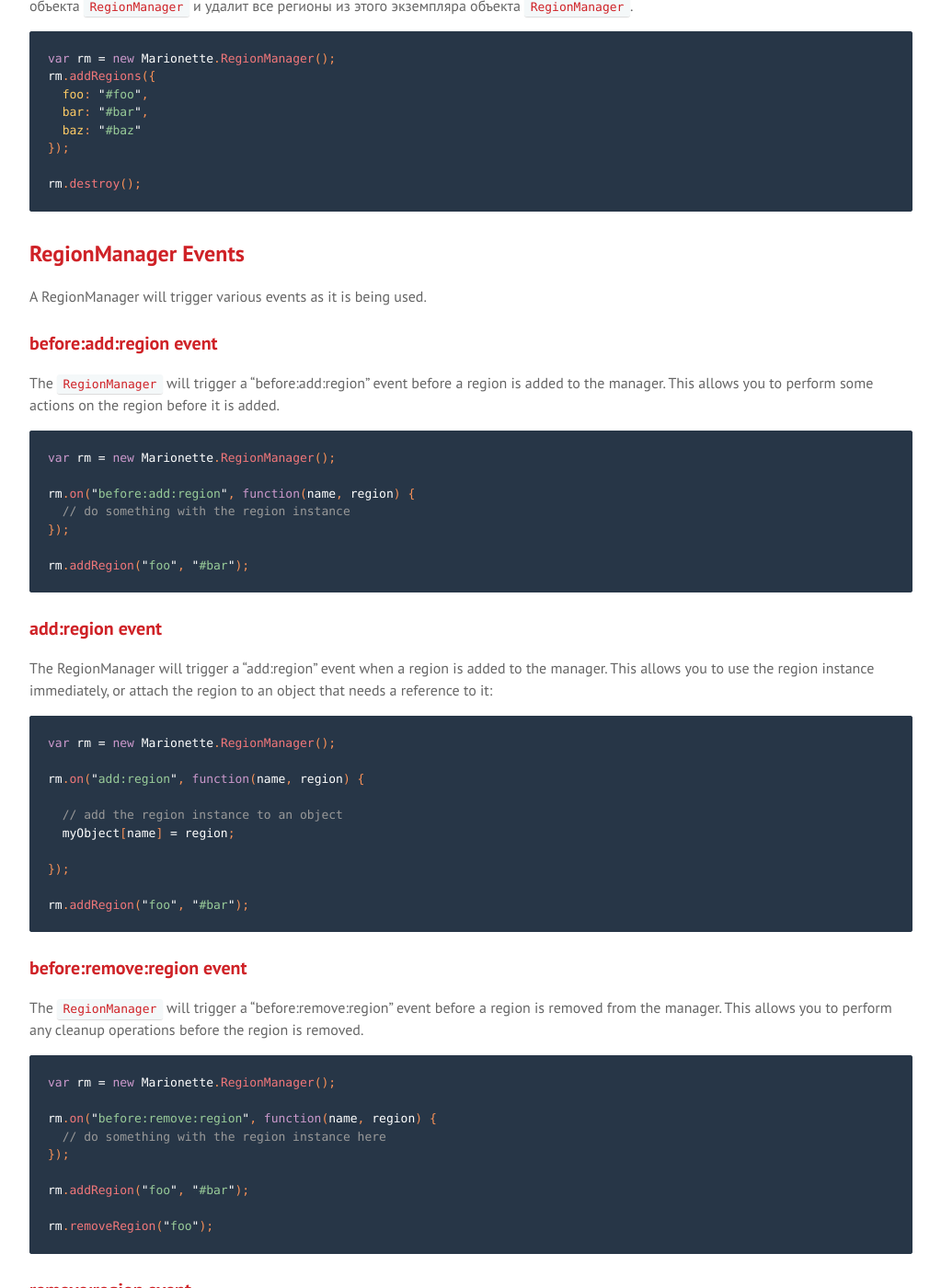
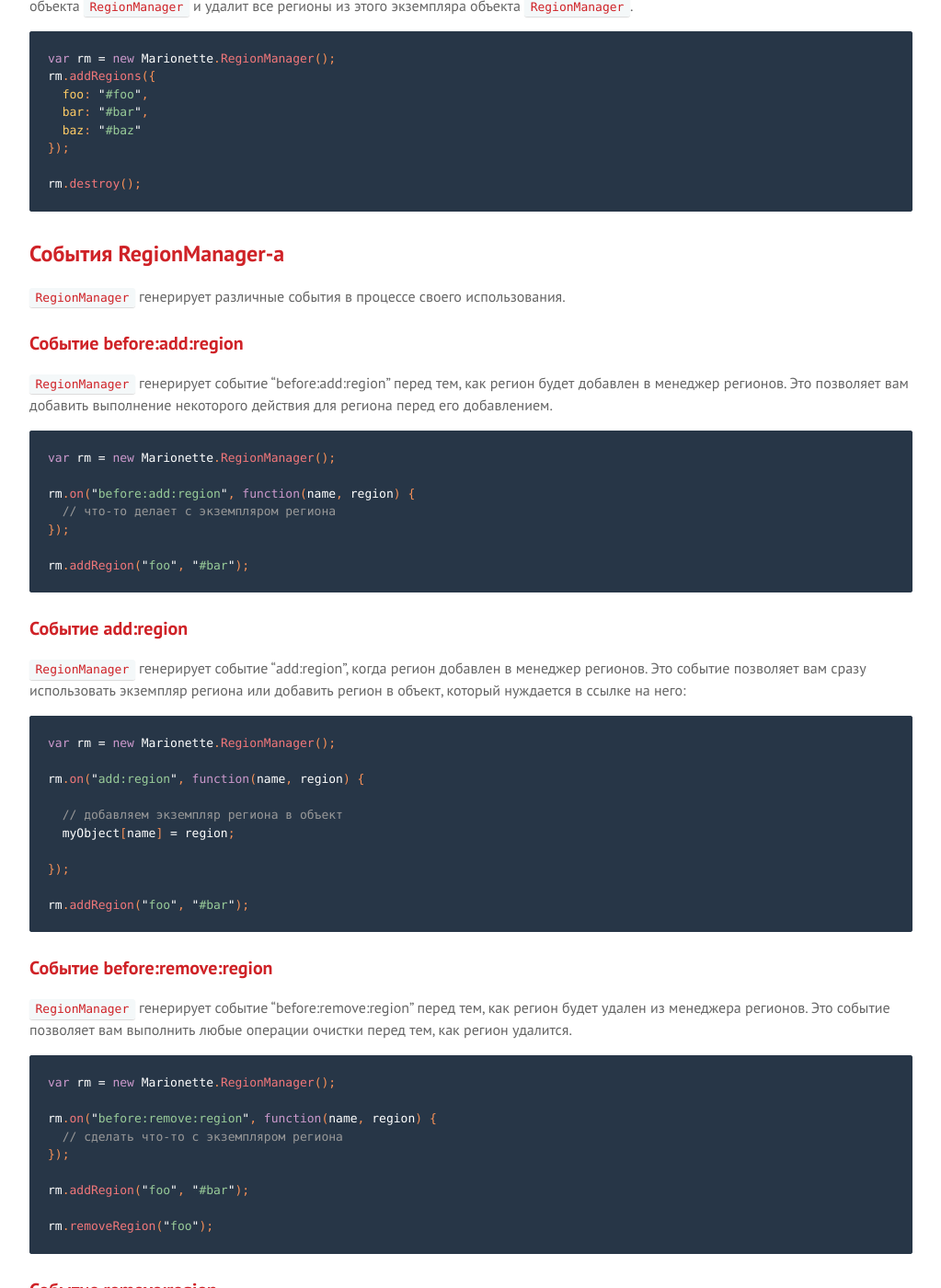
Before and after one commit to sadcitizen/marionettejs.ru, a Jekyll site: the page built from _posts/2014-05-20-regionmanager.md, in a window 1280 px wide and 1400 px high, scrolled down 4957 px. Shown: the whole window at 92% size, without its empty margins (128-1151 px from the left). Built offline with Jekyll 4.4.1, drawn with Linux system fonts in a browser that asks for light colours; some web fonts are replaced; Markdown is read by kramdown in place of the engine named in the settings; some of the changed text lies outside the part shown.

Commit message:
translate ru/RegionManager
translate "RegionManager Events"

````diff
--- a/_includes/translation/ru/marionette.regionmanager.md
+++ b/_includes/translation/ru/marionette.regionmanager.md
@@ -17,11 +17,11 @@
 * [RegionManager.removeRegions](#regionmanagerremoveregions)
 * [RegionManager.emptyRegions](#regionmanageremptyregions)
 * [RegionManager.destroy](#regionmanagerdestroy)
-* [RegionManager Events](#regionmanager-events)
-  * [before:add:region event](#beforeaddregion-event)
-  * [add:region event](#addregion-event)
-  * [before:remove:region event](#beforeremoveregion-event)
-  * [remove:region event](#removeregion-event)
+* [События RegionManager-а](#regionmanager-events)
+  * [Событие before:add:region](#beforeaddregion-event)
+  * [Событие add:region](#addregion-event)
+  * [Событие before:remove:region](#beforeremoveregion-event)
+  * [Событие remove:region](#removeregion-event)
 * [RegionManager Iterators](#regionmanager-iterators)
 
 ## Основное применение
@@ -234,41 +234,38 @@
 rm.destroy();
 ```
 
-## RegionManager Events
+## События RegionManager-а
 
-A RegionManager will trigger various events as it
-is being used.
+`RegionManager` генерирует различные события в процессе своего использования.
 
-### before:add:region event
+### Событие before:add:region
 
-The `RegionManager` will trigger a "before:add:region"
-event before a region is added to the manager. This
-allows you to perform some actions on the region before it is added.
+`RegionManager` генерирует событие "before:add:region" перед тем,
+как регион будет добавлен в менеджер регионов. Это позволяет вам добавить выполнение
+некоторого действия для региона перед его добавлением.
 
 ```js
 var rm = new Marionette.RegionManager();
 
 rm.on("before:add:region", function(name, region) {
-  // do something with the region instance
+  // что-то делает с экземпляром региона
 });
 
 rm.addRegion("foo", "#bar");
 ```
 
-### add:region event
+### Событие add:region
 
-The RegionManager will trigger a "add:region"
-event when a region is added to the manager. This
-allows you to use the region instance immediately,
-or attach the region to an object that needs a
-reference to it:
+`RegionManager` генерирует событие "add:region", когда регион
+добавлен в менеджер регионов. Это событие позволяет вам сразу использовать
+экземпляр региона или добавить регион в объект, который нуждается в ссылке на него:
 
 ```js
 var rm = new Marionette.RegionManager();
 
 rm.on("add:region", function(name, region) {
 
-  // add the region instance to an object
+  // добавляем экземпляр региона в объект
   myObject[name] = region;
 
 });
@@ -276,17 +273,17 @@
 rm.addRegion("foo", "#bar");
 ```
 
-### before:remove:region event
+### Событие before:remove:region
 
-The `RegionManager` will trigger a "before:remove:region"
-event before a region is removed from the manager.
-This allows you to perform any cleanup operations before the region is removed.
+`RegionManager` генерирует событие "before:remove:region" перед тем, как
+регион будет удален из менеджера регионов. Это событие позволяет вам выполнить
+любые операции очистки перед тем, как регион удалится.
 
 ```js
 var rm = new Marionette.RegionManager();
 
 rm.on("before:remove:region", function(name, region) {
-  // do something with the region instance here
+  // сделать что-то с экземпляром региона
 });
 
 rm.addRegion("foo", "#bar");
@@ -294,19 +291,18 @@
 rm.removeRegion("foo");
 ```
 
-### remove:region event
+### Событие remove:region
 
-The RegionManager will trigger a "remove:region"
-event when a region is removed from the manager.
-This allows you to use the region instance one last
-time, or remove the region from an object that has a
-reference to it:
+`RegionManager` генерирует событие "remove:region", когда регион
+удален из менеджера регионов. Это событие позволяет вам использовать
+экземпляр региона в последний раз или удалить регион из объекта,
+который имеет на него ссылку:
 
 ```js
 var rm = new Marionette.RegionManager();
 
 rm.on("remove:region", function(name, region) {
-  // add the region instance to an object
+  // удаляем экземпляр региона из объекта
   delete myObject[name];
 });
 
````
